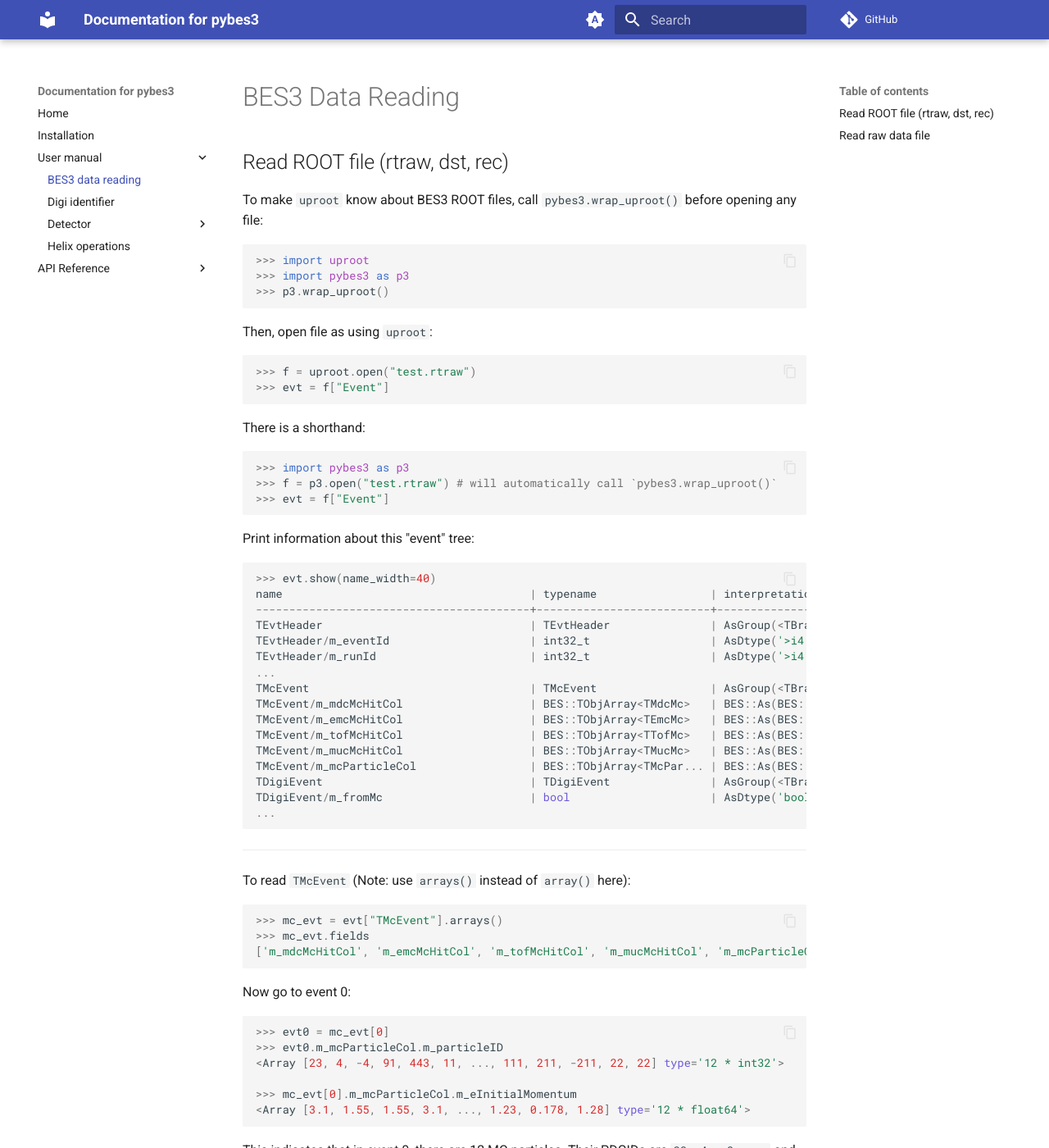
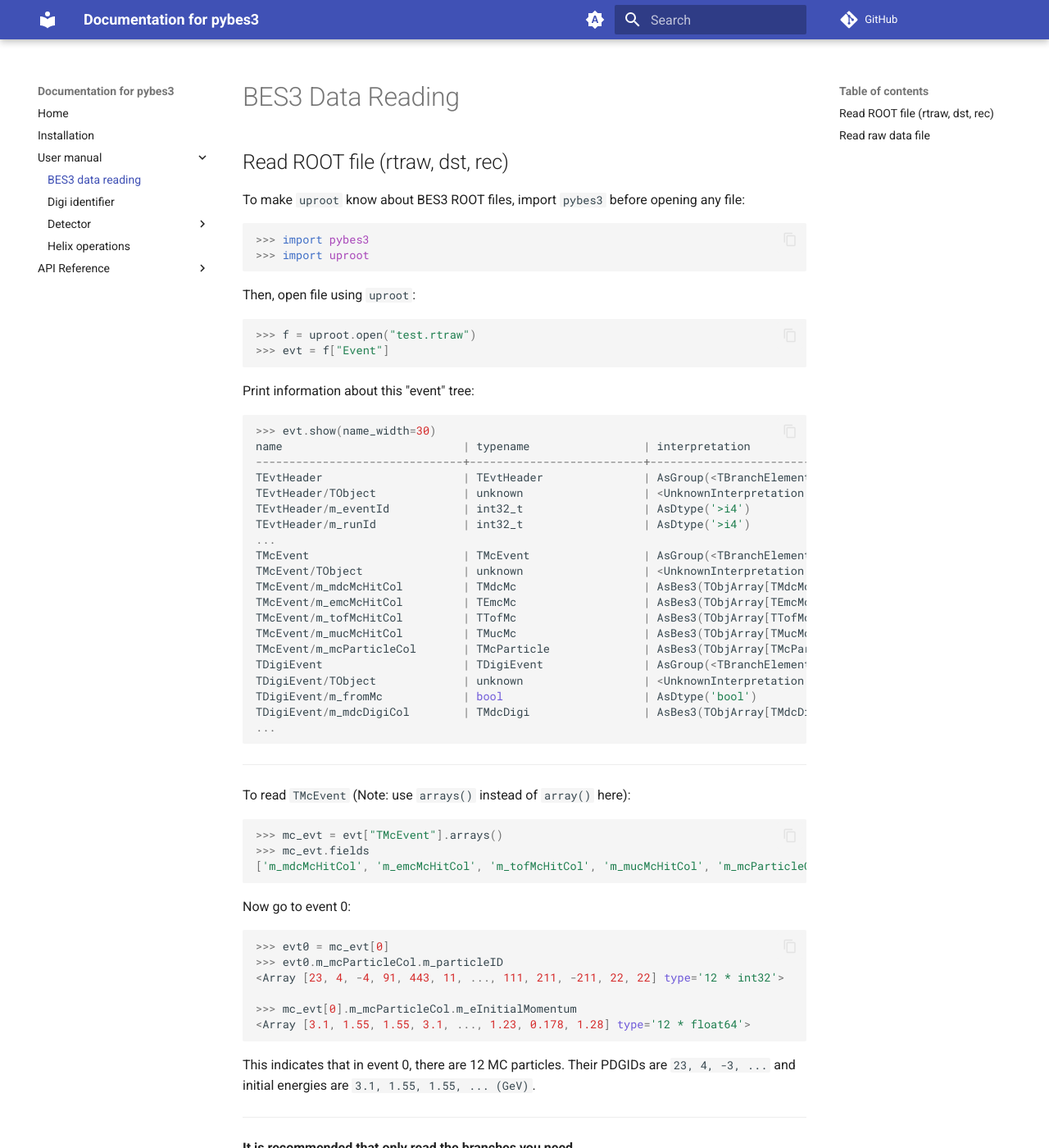
Before and after one commit to mrzimu/pybes3, an MkDocs documentation site: the page built from docs/user-manual/bes3-data-reading.md, in a window 1280 px wide and 1400 px high. Shown: the whole window at 82% size. Built offline with MkDocs 1.6.1 and Material for MkDocs 9.7.7, drawn with Linux system fonts in a browser that asks for light colours; comment, search, counter and statistics services are not loaded; some of the changed text lies outside the part shown.

Commit message:
docs: Remove documentation of `wrap_uproot` method (#32)

````diff
--- a/docs/user-manual/bes3-data-reading.md
+++ b/docs/user-manual/bes3-data-reading.md
@@ -2,47 +2,42 @@
 
 ## Read ROOT file (rtraw, dst, rec)
 
-To make `uproot` know about BES3 ROOT files,  call `pybes3.wrap_uproot()` before opening any file:
+To make `uproot` know about BES3 ROOT files,  import `pybes3` before opening any file:
 
 ```python
+>>> import pybes3
 >>> import uproot
->>> import pybes3 as p3
->>> p3.wrap_uproot()
 ```
 
-Then, open file as using `uproot`:
+Then, open file using `uproot`:
 
 ```python
 >>> f = uproot.open("test.rtraw")
 >>> evt = f["Event"]
 ```
 
-There is a shorthand:
-
-```python
->>> import pybes3 as p3
->>> f = p3.open("test.rtraw") # will automatically call `pybes3.wrap_uproot()`
->>> evt = f["Event"]
-```
-
 Print information about this "event" tree:
 
 ```python
->>> evt.show(name_width=40)
-name                                     | typename                 | interpretation
------------------------------------------+--------------------------+-------------------------------
-TEvtHeader                               | TEvtHeader               | AsGroup(<TBranchElement 'TE...
-TEvtHeader/m_eventId                     | int32_t                  | AsDtype('>i4')
-TEvtHeader/m_runId                       | int32_t                  | AsDtype('>i4')
+>>> evt.show(name_width=30)
+name                           | typename                 | interpretation
+-------------------------------+--------------------------+-------------------------------
+TEvtHeader                     | TEvtHeader               | AsGroup(<TBranchElement 'TE...
+TEvtHeader/TObject             | unknown                  | <UnknownInterpretation 'non...
+TEvtHeader/m_eventId           | int32_t                  | AsDtype('>i4')
+TEvtHeader/m_runId             | int32_t                  | AsDtype('>i4')
 ...
-TMcEvent                                 | TMcEvent                 | AsGroup(<TBranchElement 'TM...
-TMcEvent/m_mdcMcHitCol                   | BES::TObjArray<TMdcMc>   | BES::As(BES::TObjArray<TMdc...
-TMcEvent/m_emcMcHitCol                   | BES::TObjArray<TEmcMc>   | BES::As(BES::TObjArray<TEmc...
-TMcEvent/m_tofMcHitCol                   | BES::TObjArray<TTofMc>   | BES::As(BES::TObjArray<TTof...
-TMcEvent/m_mucMcHitCol                   | BES::TObjArray<TMucMc>   | BES::As(BES::TObjArray<TMuc...
-TMcEvent/m_mcParticleCol                 | BES::TObjArray<TMcPar... | BES::As(BES::TObjArray<TMcP...
-TDigiEvent                               | TDigiEvent               | AsGroup(<TBranchElement 'TD...
-TDigiEvent/m_fromMc                      | bool                     | AsDtype('bool')
+TMcEvent                       | TMcEvent                 | AsGroup(<TBranchElement 'TM...
+TMcEvent/TObject               | unknown                  | <UnknownInterpretation 'non...
+TMcEvent/m_mdcMcHitCol         | TMdcMc                   | AsBes3(TObjArray[TMdcMc])
+TMcEvent/m_emcMcHitCol         | TEmcMc                   | AsBes3(TObjArray[TEmcMc])
+TMcEvent/m_tofMcHitCol         | TTofMc                   | AsBes3(TObjArray[TTofMc])
+TMcEvent/m_mucMcHitCol         | TMucMc                   | AsBes3(TObjArray[TMucMc])
+TMcEvent/m_mcParticleCol       | TMcParticle              | AsBes3(TObjArray[TMcParticle])
+TDigiEvent                     | TDigiEvent               | AsGroup(<TBranchElement 'TD...
+TDigiEvent/TObject             | unknown                  | <UnknownInterpretation 'non...
+TDigiEvent/m_fromMc            | bool                     | AsDtype('bool')
+TDigiEvent/m_mdcDigiCol        | TMdcDigi                 | AsBes3(TObjArray[TMdcDigi])
 ...
 ```
 
````
Also changed, not shown: other parts of docs/user-manual/bes3-data-reading.md (+1 -1 lines), CHANGELOG.md (+15 -0 lines), README.md (+0 -1 lines), docs/index.md (+0 -1 lines), docs/user-manual/digi-identifier.md (+4 -3 lines), docs/user-manual/helix.md (+2 -1 lines).
